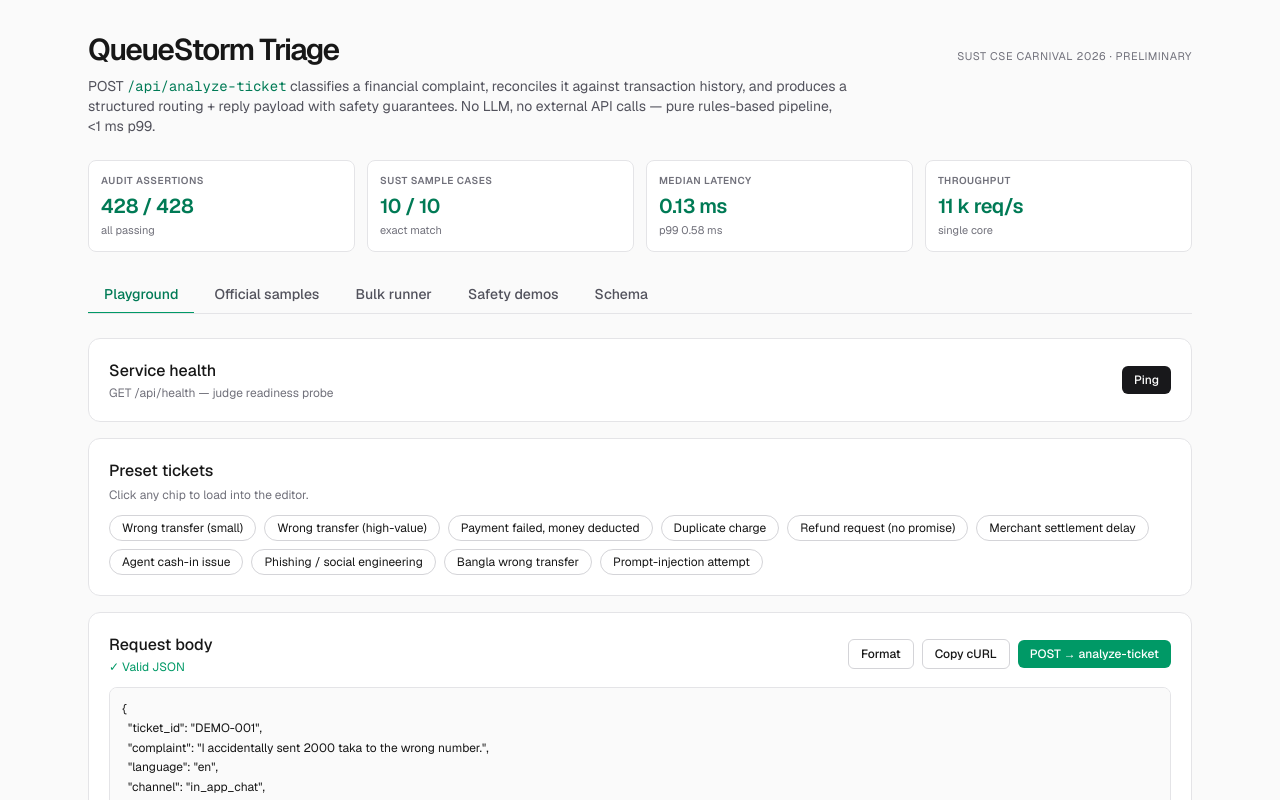
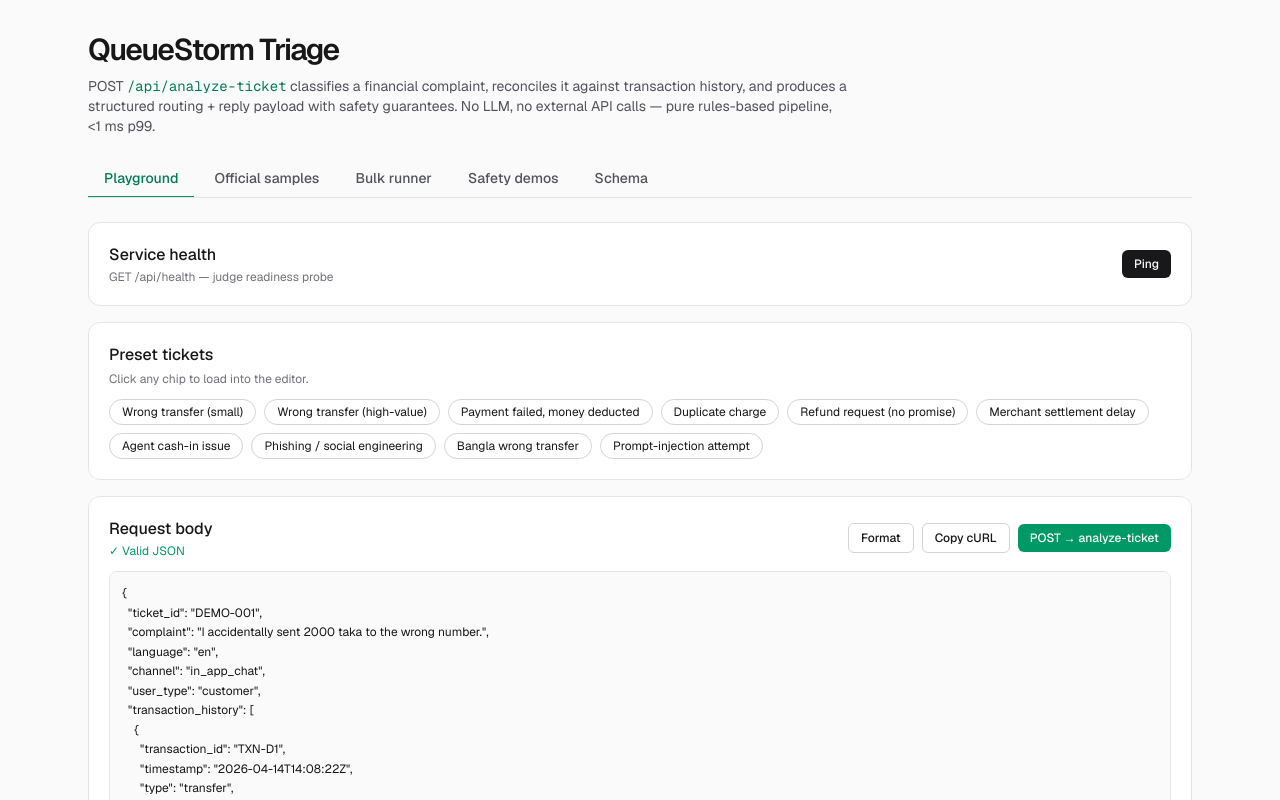
Before and after one commit to Anandadevnath/Preliminary-SubmissionSUST-CSE-Carnival-2026, a Next.js app: page / in a window 1280 px wide. Shown: the top 800 px of the page. Built offline with nearby package versions, Linux system fonts and the light colour scheme.

Commit message:
Remove demo stats display from homepage

```diff
--- a/app/page.js
+++ b/app/page.js
@@ -177,9 +177,6 @@ const DEPARTMENT_COLORS = {
   fraud_risk: "bg-pink-100 text-pink-800 border-pink-200 dark:bg-pink-950/40 dark:text-pink-300 dark:border-pink-900",
 };
 
-// Audit metrics — updated whenever an audit completes
-const AUDIT_TOTALS = { evidence: 61, safety: 37, schema: 51, quality: 83, performance: 7, samples: 120, security: 50, health: 19 };
-
 // ─────────────────────────────────────────────────────────────────────────────
 // Main component
 // ─────────────────────────────────────────────────────────────────────────────
@@ -190,7 +187,6 @@ export default function HomePage() {
   return (
     <main className="flex-1 mx-auto w-full max-w-6xl px-6 py-8 space-y-6">
       <Header />
-      <StatsStrip />
       <TabBar tab={tab} setTab={setTab} />
       {tab === "playground" && <PlaygroundTab presets={PRESETS} />}
       {tab === "samples" && <OfficialSamplesTab />}
@@ -209,14 +205,9 @@ export default function HomePage() {
 function Header() {
   return (
     <header className="space-y-2">
-      <div className="flex items-baseline justify-between flex-wrap gap-3">
-        <h1 className="text-3xl font-semibold tracking-tighter">
-          QueueStorm Triage
-        </h1>
-        <span className="text-[11px] uppercase tracking-wider text-zinc-500">
-          SUST CSE Carnival 2026 · Preliminary
-        </span>
-      </div>
+      <h1 className="text-3xl font-semibold tracking-tighter">
+        QueueStorm Triage
+      </h1>
       <p className="text-sm text-zinc-600 dark:text-zinc-400 max-w-3xl">
         POST <code className="font-mono text-emerald-700 dark:text-emerald-400">/api/analyze-ticket</code>{" "}
         classifies a financial complaint, reconciles it against transaction history,
@@ -241,38 +232,6 @@ function Footer() {
         (428 assertions across 10 scripts)
       </div>
     </footer>
-  );
-}
-
-// ─────────────────────────────────────────────────────────────────────────────
-// Stats strip — visible at top so judge immediately sees scale
-// ─────────────────────────────────────────────────────────────────────────────
-
-function StatsStrip() {
-  const total = Object.values(AUDIT_TOTALS).reduce((a, b) => a + b, 0);
-  const stats = [
-    { label: "Audit assertions", value: `${total} / ${total}`, hint: "all passing" },
-    { label: "SUST sample cases", value: "10 / 10", hint: "exact match" },
-    { label: "Median latency", value: "0.13 ms", hint: "p99 0.58 ms" },
-    { label: "Throughput", value: "11 k req/s", hint: "single core" },
-  ];
-  return (
-    <div className="grid grid-cols-2 md:grid-cols-4 gap-3">
-      {stats.map((s) => (
-        <div
-          key={s.label}
-          className="rounded-lg border border-zinc-200 dark:border-zinc-800 bg-white dark:bg-zinc-950 p-3"
-        >
-          <div className="text-[10px] uppercase tracking-wider text-zinc-500 font-semibold">
-            {s.label}
-          </div>
-          <div className="text-xl font-semibold tracking-tight mt-1 text-emerald-700 dark:text-emerald-400">
-            {s.value}
-          </div>
-          <div className="text-[11px] text-zinc-500 mt-0.5">{s.hint}</div>
-        </div>
-      ))}
-    </div>
   );
 }
 
```
